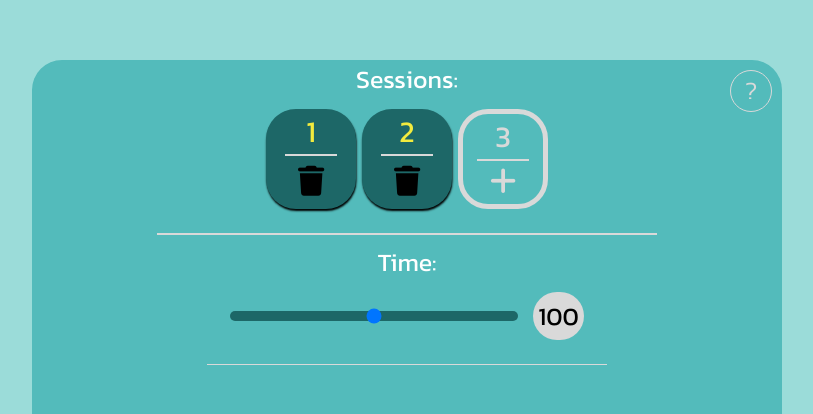
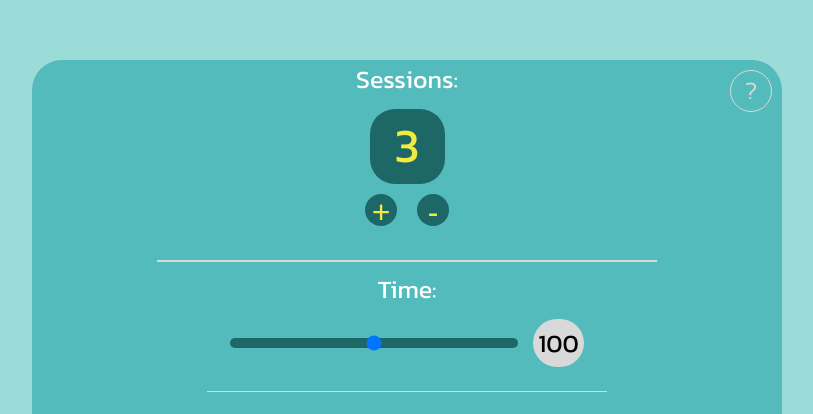
Before and after one commit to roland444/BreathingTimer, a plain HTML site: page index.html in a window 1280 px wide. Shown: the part 140-554 px from the top of the page, without its empty margins (233-1046 px from the left). Drawn offline with Linux system fonts and the light colour scheme.

Commit message:
Changed type of sessions settings

```diff
--- a/index.html
+++ b/index.html
@@ -15,36 +15,17 @@
         <div class="informations">
             <span class="info-content">?</span>
         </div>
-        <div class="options-sessions">
+        <div class="options">
             <label for="sessions">Sessions:</label>
             <div class="sessions-section">
-                <div class="session">
-                    <span class="identify-number">1</span>
-                    <!--border starts-->
-                    <div class="small-border"></div>
-                    <!--border ends-->
-                    <div class="delete">
-                        <i class="fa-solid fa-trash"></i>
-                    </div>
-                </div>
-                <div class="session">
-                    <span class="identify-number">2</span>
-                    <!--border starts-->
-                    <div class="small-border"></div>
-                    <!--border ends-->
-                    <div class="delete">
-                        <i class="fa-solid fa-trash"></i>
-                    </div>
-                </div>
-                <div class="add-session">
-                    <span class="next-id-number">3</span>
-                    <!--border starts-->
-                    <div class="small-border"></div>
-                    <!--border ends-->
-                    <div class="add">
-                        <i class="fa-solid fa-plus"></i>
-                    </div>
-
+                <div class="sessions-amount" id="session-value"></div>
+                <div class="buttons-container">
+                    <button class="add-session">
+                        <span>+</span>
+                    </button>
+                    <button class="remove-session">
+                        <span>-</span>
+                    </button>
                 </div>
             </div>
             <!--border starts-->
--- a/script.js
+++ b/script.js
@@ -1,40 +1,123 @@
 //const _inputs = document.querySelectorAll("input");
-const _startBtn = document.querySelector("#start-btn");
-const _timer = document.querySelector(".timer");
+// const _startBtn = document.querySelector("#start-btn");
+// const _timer = document.querySelector(".timer");
 
-let sessions = document.querySelector("#sessions").value;
-let seconds = document.querySelector("#seconds").value;
+// let sessions = document.querySelector("#sessions").value;
+// let seconds = document.querySelector("#seconds").value;
 
-[sessions, seconds] = [parseInt(sessions), parseInt(seconds)];
+// sessions settings
 
-let holding = 15;
+const addButton = document.querySelector(".add-session");
+const rmvButton = document.querySelector(".remove-session");
+const sessionsAmount = document.querySelector("#session-value");
 
-function initBreathingTimer() {
-    let amountOfSessions = sessions;
-    let amountOfSeconds = seconds;
-    let amountOfHolding = holding;
 
-    function startTimer() {
-        const timer = setInterval(() => {
-            _timer.innerHTML = `${amountOfSeconds}`;
-            amountOfSeconds--;
+window.onload = () => {
+    sessionsAmount.innerHTML = 3;
 
-            if (amountOfSeconds < -1) {
-                _timer.innerHTML = `${amountOfHolding}`;
-                amountOfHolding--;
-
-                if (amountOfHolding < 0) {
-                    [amountOfSeconds, amountOfHolding] = [seconds, holding]
-                    amountOfSessions--;
-
-                    if (amountOfSessions === 0) {
-                        clearInterval(timer);
-                    }
-                }
-            }
-        }, 1000)
-    }
-    startTimer();
 }
 
-_startBtn.addEventListener("click", initBreathingTimer);
+function addSession() {
+    if (sessionsAmount.innerHTML === "10") {
+        addButton.diabled = true;
+
+        rmvButton.disabled = false;
+    } else {
+        sessionsAmount.innerHTML++;
+    }
+}
+
+function rmvSession() {
+    if (sessionsAmount.innerHTML === "1") {
+        rmvButton.disabled = true;
+
+        addButton.disabled = false;
+    } else {
+        sessionsAmount.innerHTML--;
+    }
+
+}
+
+
+
+addButton.addEventListener("click", addSession);
+
+rmvButton.addEventListener("click", rmvSession);
+
+
+//if (sessionsAmount.innerText)
+
+
+// Event Listeners
+
+
+
+//rmvButton.addEventListener("click", rmvSession);
+
+
+
+
+
+
+
+
+
+
+
+
+
+
+
+
+
+
+
+
+
+
+
+
+
+
+
+
+
+
+
+
+
+
+
+//[sessions, seconds] = [parseInt(sessions), parseInt(seconds)];
+
+// let holding = 15;
+
+// function initBreathingTimer() {
+//     let amountOfSessions = sessions;
+//     let amountOfSeconds = seconds;
+//     let amountOfHolding = holding;
+
+//     function startTimer() {
+//         const timer = setInterval(() => {
+//             _timer.innerHTML = `${amountOfSeconds}`;
+//             amountOfSeconds--;
+
+//             if (amountOfSeconds < -1) {
+//                 _timer.innerHTML = `${amountOfHolding}`;
+//                 amountOfHolding--;
+
+//                 if (amountOfHolding < 0) {
+//                     [amountOfSeconds, amountOfHolding] = [seconds, holding]
+//                     amountOfSessions--;
+
+//                     if (amountOfSessions === 0) {
+//                         clearInterval(timer);
+//                     }
+//                 }
+//             }
+//         }, 1000)
+//     }
+//     startTimer();
+// }
+
+//_startBtn.addEventListener("click", initBreathingTimer);
--- a/style.css
+++ b/style.css
@@ -69,7 +69,7 @@ input[type=range]::-moz-range-thumb, input[type=range]::-webkit-range-thumb {
     margin: 0 0 0 14px;
 }
 
-.options-sessions {
+.options {
     display: flex;
     flex-direction: column;
     align-items: center;
@@ -77,7 +77,7 @@ input[type=range]::-moz-range-thumb, input[type=range]::-webkit-range-thumb {
 
 .sessions-section {
     display: flex;
-    flex-direction: row;
+    flex-direction: column;
 }
 
 .timer-section {
@@ -115,7 +115,7 @@ input[type=range]::-moz-range-thumb, input[type=range]::-webkit-range-thumb {
 .session {
     box-shadow: .5px 2px 2px #000000, 0px 0px 0px #0d0d0d;
     background-color: #1D6767;
-    margin: 0 3px 0 3px;
+    margin: 0 3px 0 0;
     width: 90px;
     height: 100px;
     border-radius: 30px;
@@ -124,46 +124,37 @@ input[type=range]::-moz-range-thumb, input[type=range]::-webkit-range-thumb {
     align-items: center;
 }
 
-.add-session {
-    margin: 0 3px 0 3px;
-    width: 90px;
-    height: 100px;
-    border: 5px solid #D9D9D9;
-    border-radius: 30px;
-    display: flex;
-    flex-direction: column;
-    align-items: center;
+.sessions-amount {
+    width: 75px;
+    height: 75px;
+    border-radius: 25px;
+    background-color: #1D6767;
+    margin: auto;
+    text-align: center;
+    color: #F2EB3E;
+    font-size: 3rem;
 }
 
-.identify-number {
+#sessions-value {
     display: block;
-    color: #F2EB3E;
-    font-size: 30px;
-    font-weight: 400;
 }
 
-.next-id-number {
-    display: block;
-    color: #D9D9D9;
-    font-size: 30px;
-    font-weight: 400;
+.buttons-container {
+    display: flex;
+    flex-direction: row;
+    margin: 10px auto;
 }
 
-.fa-trash {
-    margin-top: 10px;
-    font-size: 30px;
-}
-
-.fa-plus {
-    margin-top: 5px;
-    font-size: 30px;
-    color: #D9D9D9;
-}
-
-.small-border {
-    background-color: #D9D9D9;
-    width: 3.3rem;
-    height: .1rem;
+.add-session, .remove-session {
+    width: 2rem;
+    height: 2rem;
+    border-radius: 50px;
+    margin: 0 10px 0 10px;
+    background-color: #1D6767;
+    color: #F2EB3E;
+    border: none;
+    font-size: 2rem;
+    cursor: pointer;
 }
 
 .upper-border {
```
